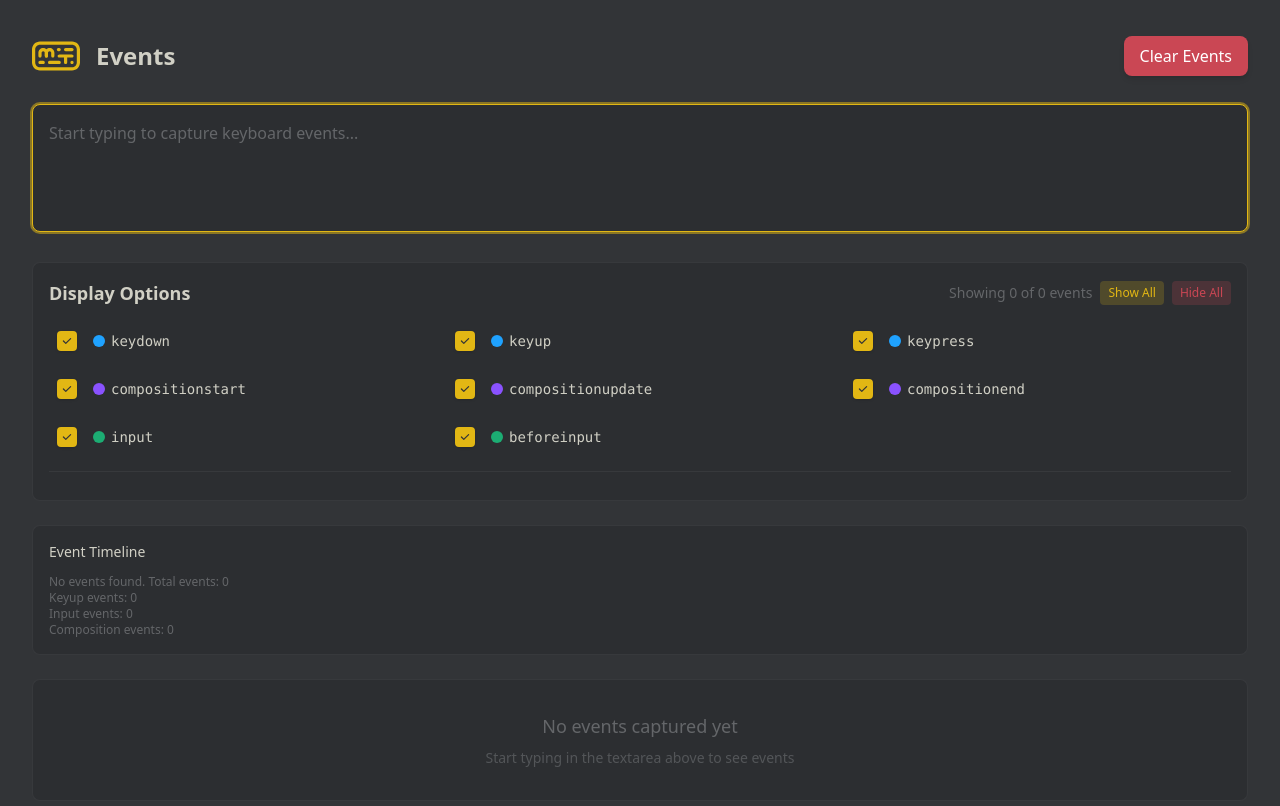
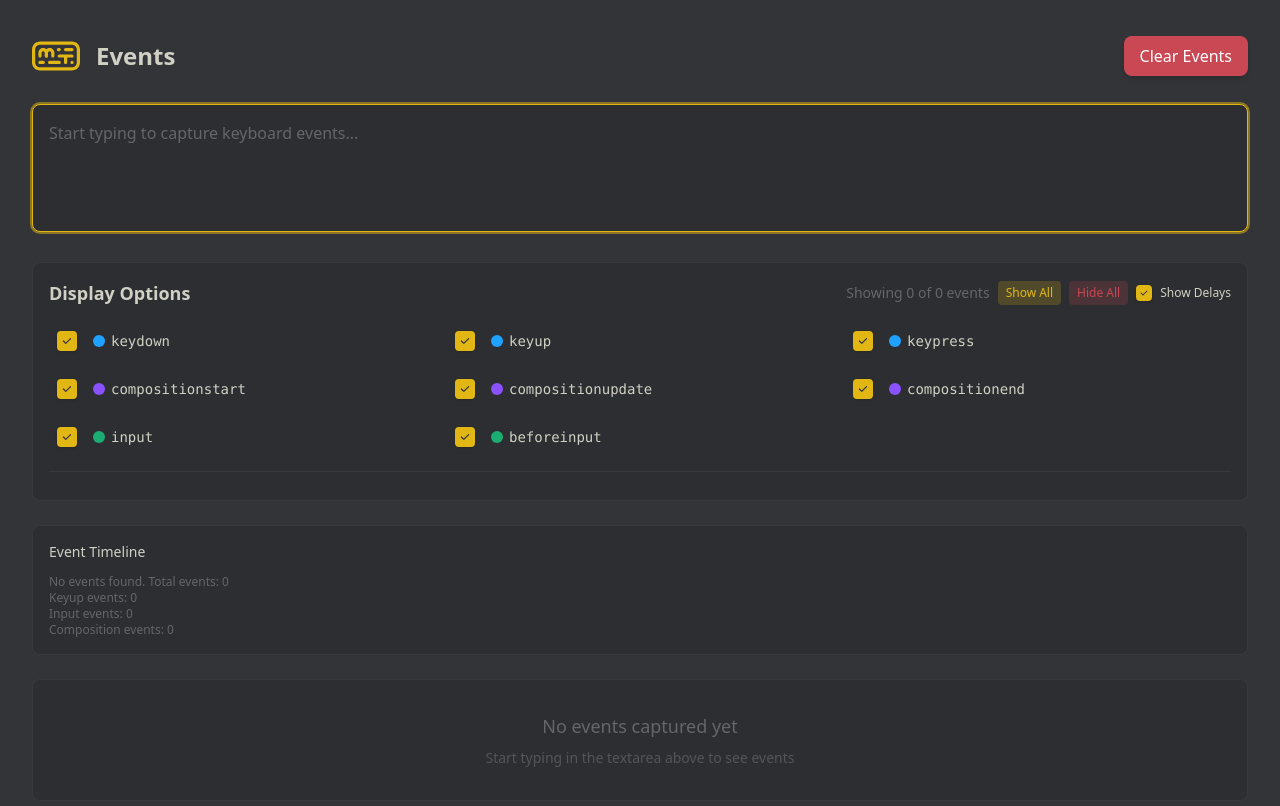
Before and after one commit to monkeytypegame/monkeytype-events, a React (Vite) app: page / in a window 1280 px wide. Shown: the top 806 px of the page. Built offline with nearby package versions, Linux system fonts and the light colour scheme.

Commit message:
refactor: add showDelays functionality to EventOptions and EventTable components

```diff
--- a/src/App.tsx
+++ b/src/App.tsx
@@ -1,4 +1,4 @@
-import { useEffect, useRef } from "react";
+import { useEffect, useRef, useState } from "react";
 import { useKeyboardEvents } from "./hooks/useKeyboardEvents";
 import { TextareaInput } from "./components/TextareaInput";
 import { EventOptions } from "./components/EventOptions";
@@ -7,6 +7,7 @@ import { EventTable } from "./components/EventTable";
 
 function App() {
   const textareaRef = useRef<HTMLTextAreaElement | null>(null);
+  const [showDelays, setShowDelays] = useState(true);
   const {
     events,
     allEvents,
@@ -66,13 +67,15 @@ function App() {
           eventCount={filteredEventCount}
           totalEvents={totalEvents}
           events={allEvents}
+          showDelays={showDelays}
+          onShowDelaysChange={setShowDelays}
         />
 
         {/* Timeline */}
         <Timeline events={events} />
 
         {/* Event Table */}
-        <EventTable events={events} filters={filters} />
+        <EventTable events={events} filters={filters} showDelays={showDelays} />
       </div>
     </div>
   );
--- a/src/components/EventOptions.tsx
+++ b/src/components/EventOptions.tsx
@@ -7,6 +7,8 @@ interface EventOptionsProps {
   eventCount: number;
   totalEvents: number;
   events: EventData[];
+  showDelays: boolean;
+  onShowDelaysChange: (showDelays: boolean) => void;
 }
 
 export function EventOptions({
@@ -15,6 +17,8 @@ export function EventOptions({
   eventCount,
   totalEvents,
   events,
+  showDelays,
+  onShowDelaysChange,
 }: EventOptionsProps) {
   // Calculate event counts by type
   const eventCounts = events.reduce((counts, event) => {
@@ -93,6 +97,36 @@ export function EventOptions({
           >
             Hide All
           </button>
+          <label className="flex items-center cursor-pointer text-xs text-text">
+            <input
+              type="checkbox"
+              checked={showDelays}
+              onChange={(e) => onShowDelaysChange(e.target.checked)}
+              className="sr-only"
+            />
+            <div
+              className={`w-4 h-4 rounded border-2 flex items-center justify-center transition-all duration-200 mr-2 ${
+                showDelays
+                  ? "border-main bg-main shadow-sm"
+                  : "border-sub hover:border-main/70 bg-bg"
+              }`}
+            >
+              {showDelays && (
+                <svg
+                  className="w-2.5 h-2.5 text-bg"
+                  fill="currentColor"
+                  viewBox="0 0 20 20"
+                >
+                  <path
+                    fillRule="evenodd"
+                    d="M16.707 5.293a1 1 0 010 1.414l-8 8a1 1 0 01-1.414 0l-4-4a1 1 0 011.414-1.414L8 12.586l7.293-7.293a1 1 0 011.414 0z"
+                    clipRule="evenodd"
+                  />
+                </svg>
+              )}
+            </div>
+            Show Delays
+          </label>
         </div>
       </div>
 
--- a/src/components/EventTable.tsx
+++ b/src/components/EventTable.tsx
@@ -11,11 +11,12 @@ import { addDelayRowsToEvents } from "../utils/delayRows";
 interface EventTableProps {
   events: EventData[];
   filters: EventFilters;
+  showDelays: boolean;
 }
 
-export function EventTable({ events, filters }: EventTableProps) {
+export function EventTable({ events, filters, showDelays }: EventTableProps) {
   const visibleColumns = getVisibleColumns(filters);
-  const eventsWithDelays = addDelayRowsToEvents(events);
+  const eventsWithDelays = showDelays ? addDelayRowsToEvents(events) : events;
 
   if (events.length === 0) {
     return (
@@ -59,7 +60,7 @@ export function EventTable({ events, filters }: EventTableProps) {
           <tbody className="divide-y divide-sub/10">
             {eventsWithDelays.map((event) => {
               // Handle delay rows
-              if ("isDelayRow" in event) {
+              if (showDelays && "isDelayRow" in event) {
                 return (
                   <tr
                     key={event.id}
@@ -116,7 +117,7 @@ export function EventTable({ events, filters }: EventTableProps) {
         <div className="flex items-center justify-between text-xs text-sub">
           <span>
             Showing {events.length} events
-            {eventsWithDelays.filter((e) => "isDelayRow" in e).length > 0 &&
+            {showDelays && eventsWithDelays.filter((e) => "isDelayRow" in e).length > 0 &&
               ` with ${
                 eventsWithDelays.filter((e) => "isDelayRow" in e).length
               } delay rows`}
```
